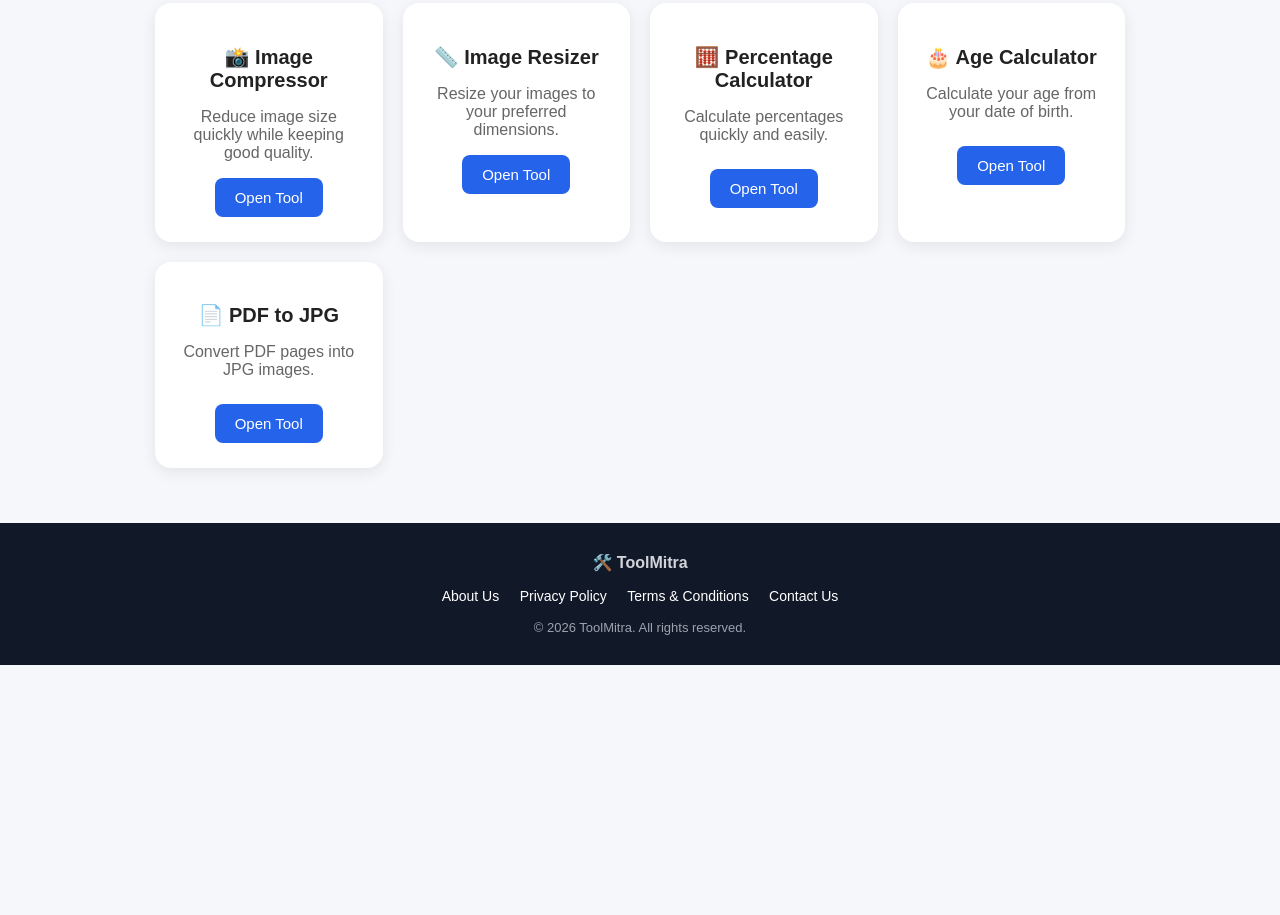
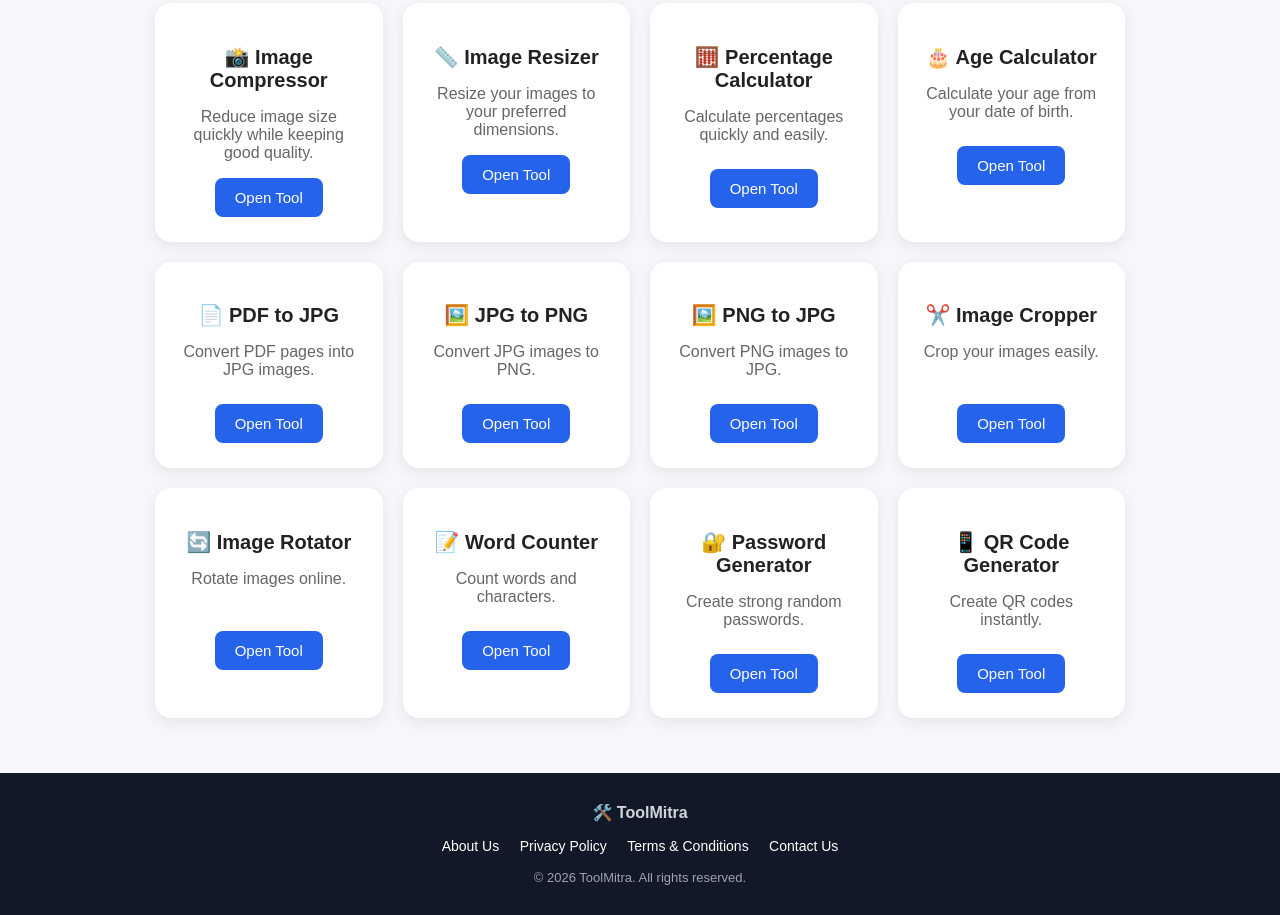
Before and after one commit to ajaywebtools/toolmitra, a plain HTML site: page index.html in a window 1280 px wide. Shown: the part 320-1235 px from the top of the page. Before the commit the page ends 985 px from the top, so only its background shows below. Drawn offline with Linux system fonts and the light colour scheme.

Commit message:
Update index.html

```diff
--- a/index.html
+++ b/index.html
@@ -186,7 +186,47 @@
     <button>Open Tool</button>
   </a>
 </div>
+<div class="tool">
+  <h2>🖼️ JPG to PNG</h2>
+  <p>Convert JPG images to PNG.</p>
+  <a href="jpg-to-png.html"><button>Open Tool</button></a>
+</div>
 
+<div class="tool">
+  <h2>🖼️ PNG to JPG</h2>
+  <p>Convert PNG images to JPG.</p>
+  <a href="png-to-jpg.html"><button>Open Tool</button></a>
+</div>
+
+<div class="tool">
+  <h2>✂️ Image Cropper</h2>
+  <p>Crop your images easily.</p>
+  <a href="image-cropper.html"><button>Open Tool</button></a>
+</div>
+
+<div class="tool">
+  <h2>🔄 Image Rotator</h2>
+  <p>Rotate images online.</p>
+  <a href="image-rotator.html"><button>Open Tool</button></a>
+</div>
+
+<div class="tool">
+  <h2>📝 Word Counter</h2>
+  <p>Count words and characters.</p>
+  <a href="word-counter.html"><button>Open Tool</button></a>
+</div>
+
+<div class="tool">
+  <h2>🔐 Password Generator</h2>
+  <p>Create strong random passwords.</p>
+  <a href="password-generator.html"><button>Open Tool</button></a>
+</div>
+
+<div class="tool">
+  <h2>📱 QR Code Generator</h2>
+  <p>Create QR codes instantly.</p>
+  <a href="qr-code-generator.html"><button>Open Tool</button></a>
+</div>
   </div>  <!-- IMAGE COMPRESSOR -->  <div id="compressor" class="tool-area"><h2>📸 Image Compressor</h2>
 
 <p>Select an image to reduce its file size.</p>
```
